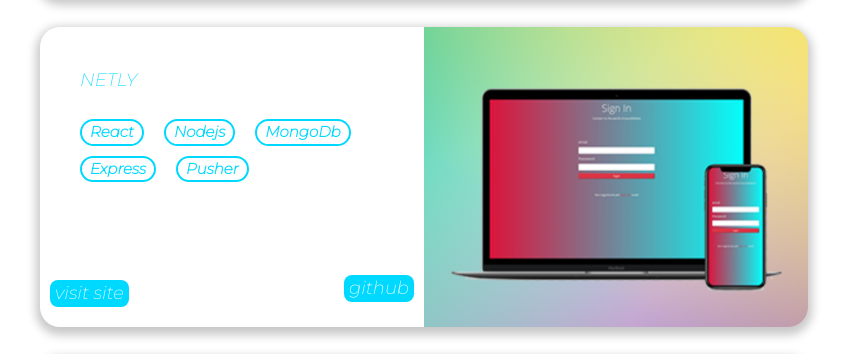
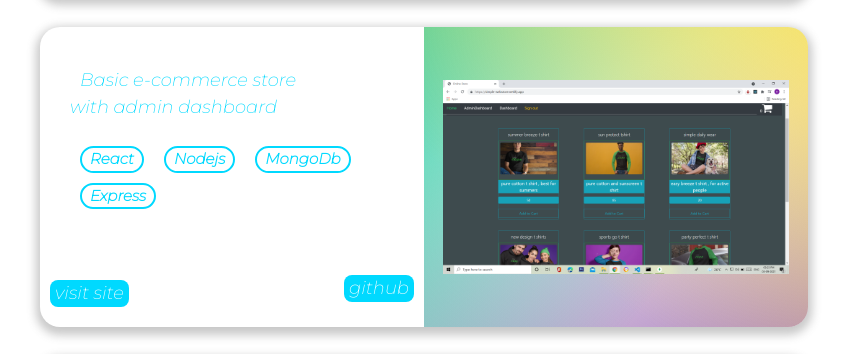
Before and after one commit to haritaAi/portfoliopage, a website built with Parcel: page index.html in a window 1280 px wide. Shown: the part 1397-1751 px from the top of the page, without its empty margins (216-1063 px from the left). Built offline with nearby package versions, Linux system fonts and the light colour scheme; some packages are replaced by stand-ins of ours.

Commit message:
project added

```diff
--- a/css/styles.css
+++ b/css/styles.css
@@ -223,10 +223,10 @@ a:visited{
     text-align: center;
 }
 .feature--image{
+
+    margin:auto auto;
     max-width:90%;
-    max-height: 90%;
     text-align: center;
-    margin:auto auto;
     object-fit: scale-down;
 }
 .feature--nut{
--- a/index.html
+++ b/index.html
@@ -131,6 +131,30 @@ Projects
               </div>
           </div>
         </article>
+        <article class = " feature " data-aos="fade-left">
+          <div class="feature--background">
+            <img class = "feature--image" src="images/webstorehome.png" alt="">
+          </div>
+          <div class="feature--content">
+           <div class="project--title">Basic e-commerce store</div>
+           <div>with admin dashboard</div>
+
+                   <div class="tools">
+                    <div class="feature--tab">React</div>
+                    <div class="feature--tab">Nodejs</div>
+                    <div class="feature--tab">MongoDb</div>
+                    <div class="feature--tab">Express</div>
+
+
+                   </div>
+                   <div class="feature--site">
+                       <a href="https://simple-webstore.netlify.app" target = "_blank" data-parcel-ignore> visit site</a>
+                   </div>
+                   <div class="feature--github">
+                       <a href="https://github.com/haritaAi/webstoreapp" target = "_blank" data-parcel-ignore>github</a>
+                   </div>
+          </div>
+        </article>
         <article class = " feature " data-aos="fade-right">
                 <div class="feature--background">
                 <img class = "feature--image" src="images/netly-600.png" alt="">
@@ -176,6 +200,9 @@ Projects
             </div>
    </div>
  </article>
+
+
+
 
 
  <article class = " feature " data-aos="fade-right">
```
Also changed, not shown: images/webstoreadminproduct.png (added), images/webstorehome.png (added).
